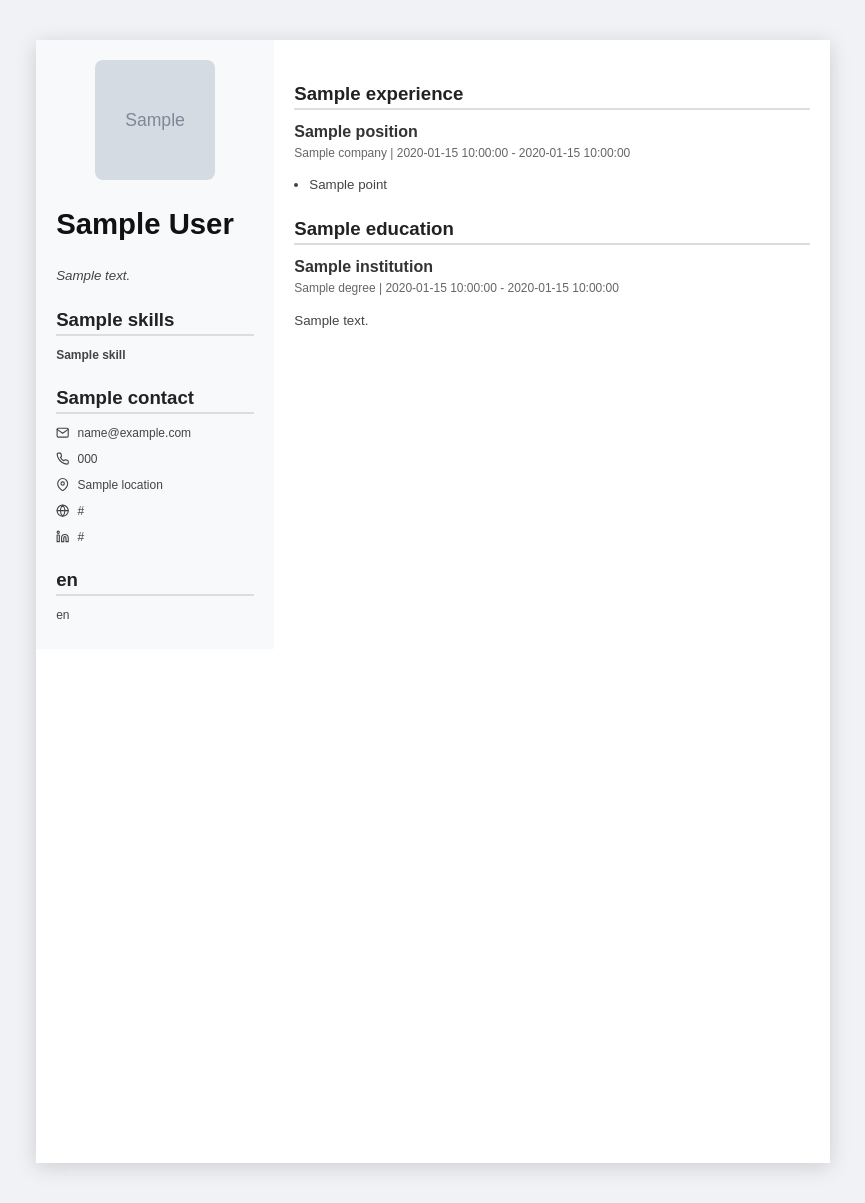
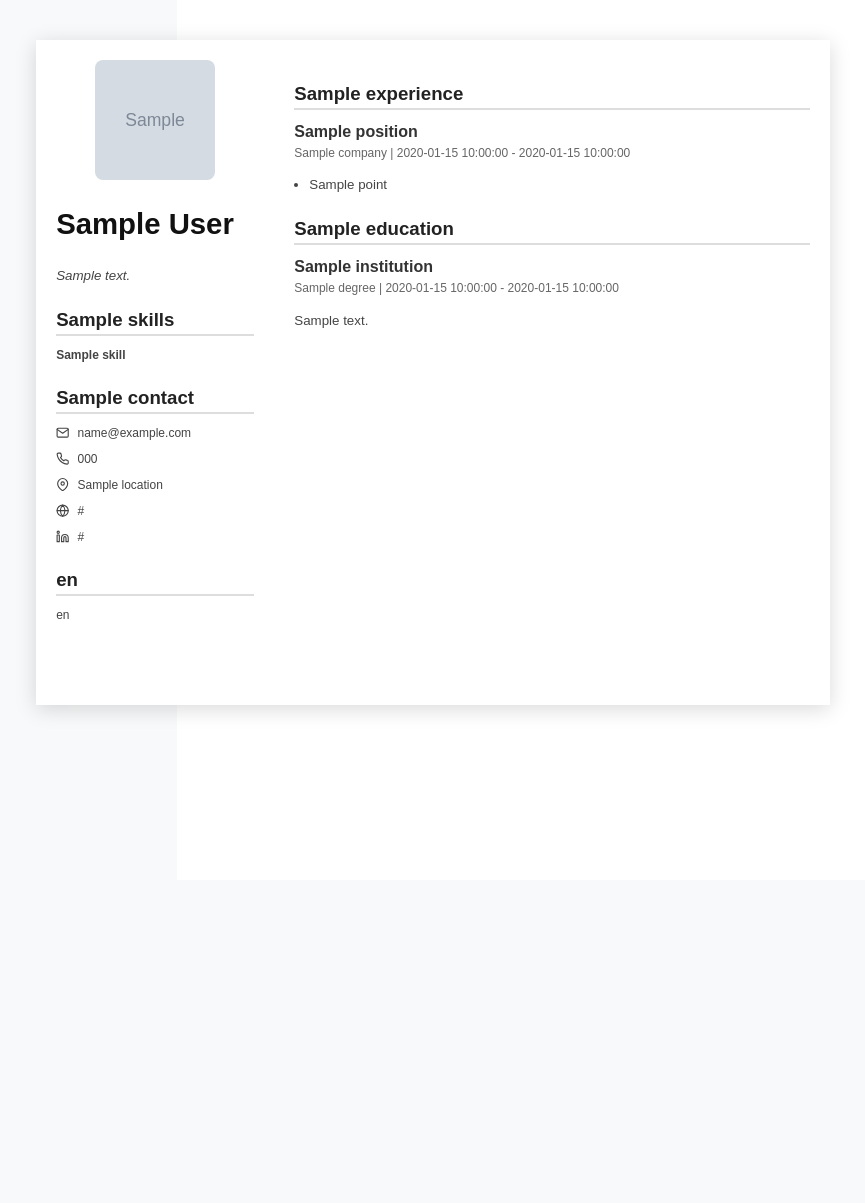
Before and after one commit to jadolg/MakeMyCV, a FastAPI app: template app/templates/template3.html in a window 1280 px wide. Shown: the whole page, without its empty margins (207-1072 px from the left). After the commit the page ends 713 px from the top, so only its background shows below. Run offline with FastAPI, Linux system fonts and the light colour scheme; the template is opened without the code that fills it: most values are stand-ins (such as "Sample title", 1, 10 or a date in 2020); grey boxes marked "Sample" are stand-in pictures.

Commit message:
Refined `template3.html` layout and styles:
- Enhanced sidebar and main content positioning with `float` and `z-index` for better layering.
- Introduced gradient background to `html` and transparent background to `body`.
- Adjusted structure to ensure cleaner styling and improved content alignment.

```diff
--- a/app/templates/template3.html
+++ b/app/templates/template3.html
@@ -10,22 +10,31 @@
         @page :first {
             margin-top: 0;
         }
+        html {
+            background: linear-gradient(to right, #f8f9fa 30%, white 30%);
+            height: 100%;
+        }
         body {
             font-family: 'Liberation Sans', Arial, Helvetica, sans-serif;
             color: #444;
             line-height: 1.5;
             margin: 0;
             padding: 0;
-            display: flex;
-            min-height: 297mm;
+            background: transparent;
+        }
+        body::after {
+            content: "";
+            display: table;
+            clear: both;
         }
         .sidebar {
             width: 30%;
-            background-color: #f8f9fa;
-            height: 100%;
+            float: left;
             padding: 20px;
             box-sizing: border-box;
             text-align: center;
+            position: relative;
+            z-index: 1;
         }
         .profile-img {
             width: 120px;
@@ -39,8 +48,12 @@
         }
         .main {
             width: 70%;
+            margin-left: 30%;
             padding: 20px;
             box-sizing: border-box;
+            position: relative;
+            z-index: 1;
+            background-color: white;
         }
         h1 {
             font-size: 22pt;
```
